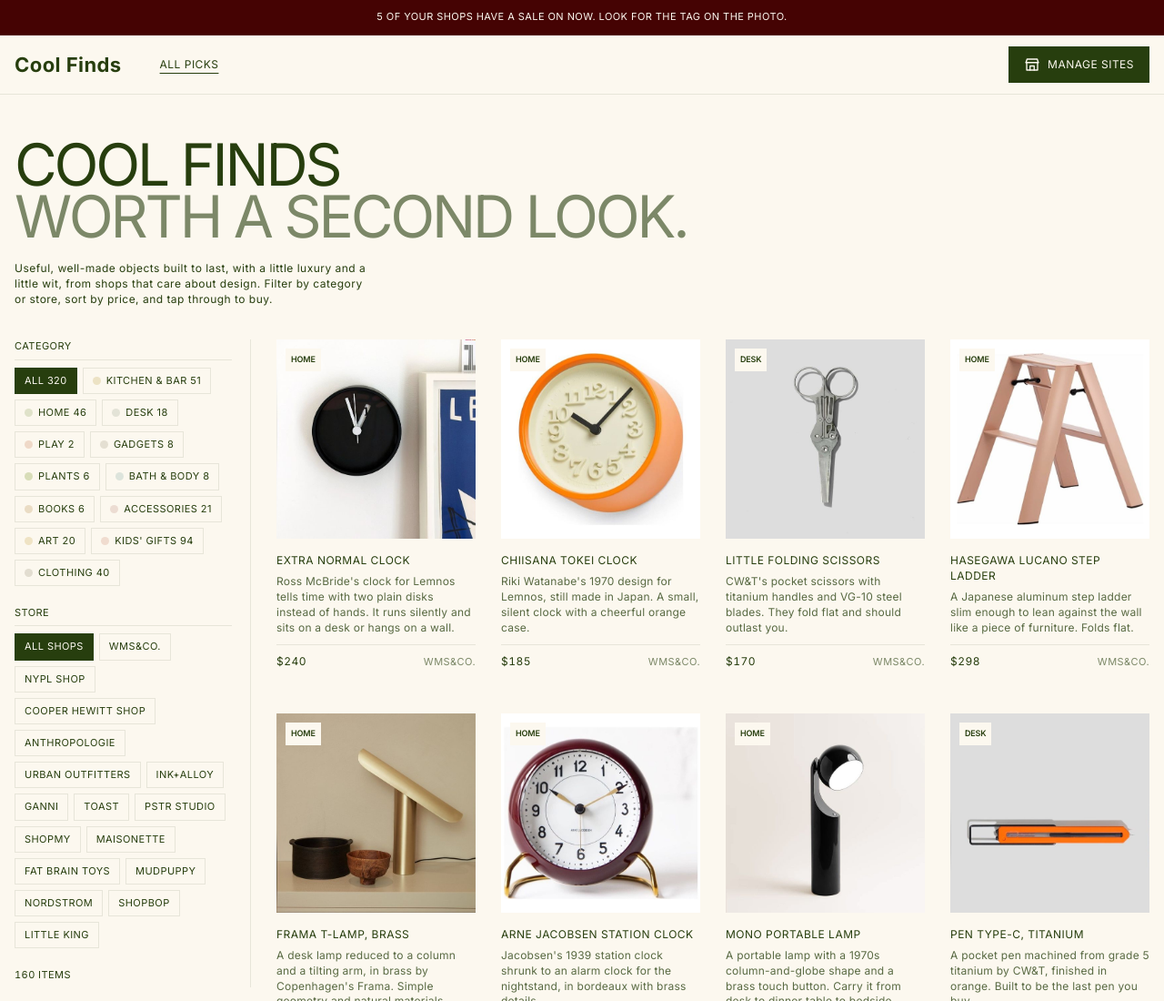
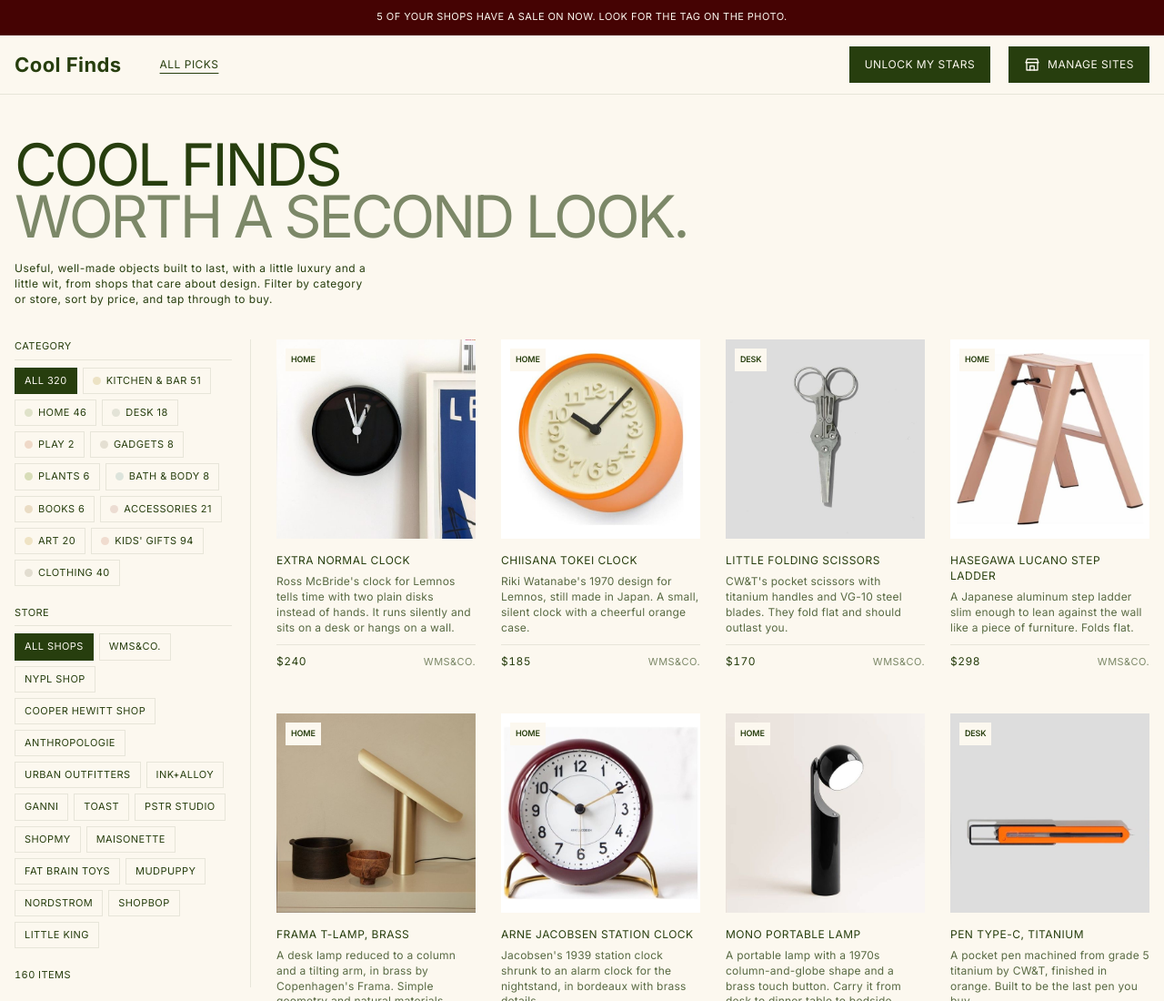
Before and after one commit to DoreFan/cool-finds, a plain HTML site: page index.html in a window 1280 px wide. Shown: the top 1100 px of the page at 91% size. Drawn offline with Linux system fonts and the light colour scheme.

Commit message:
Connect live site to the Cool Finds sheet script
Co-Authored-By: Claude Opus 5.5 <noreply@anthropic.com>
Claude-Session: https://claude.ai/code/session_015gecrg45W1g69EUimH76eG

```diff
--- a/index.html
+++ b/index.html
@@ -934,7 +934,7 @@ $("grid").addEventListener("click",async e=>{
 buildFilters();$("taste").value=state.taste;render();
 {const n=Object.values(SHOPS).filter(s=>s.promo&&s.promo.badge).length;if(n)$("announce").textContent=n+(n===1?" of your shops has":" of your shops have")+" a sale on now. Look for the tag on the photo.";}
 /* Live website (outside Claude): stars and votes save to the "Site saves" tab of Dora's Google Sheet through her Apps Script web app, unlocked with her passcode. */
-const SHEET_API="";
+const SHEET_API="https://script.google.com/macros/s/AKfycbxztG5GBm8RF4lLQ5yynRZciGRFxYjMt3Ae4kpNOrBk3A3NCx84PfguHAh3dqYB8ANs/exec";
 function sheetMode(){
   const PK="coolfinds-pass";let pass="";try{pass=localStorage.getItem(PK)||""}catch(e){}
   const btn=document.createElement("button");btn.type="button";btn.className="navbtn";btn.id="unlock";btn.textContent="Unlock my stars";btn.style.marginRight="8px";
```
